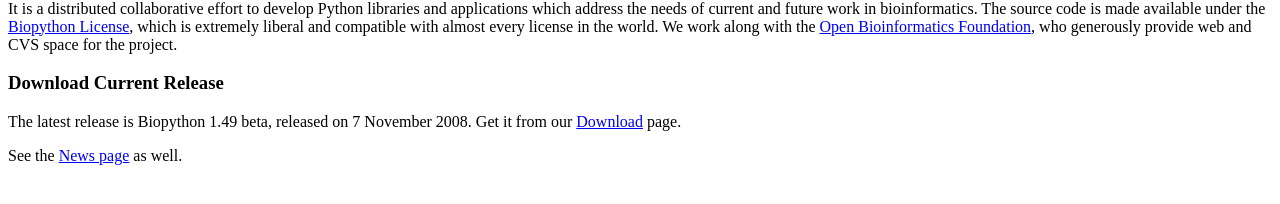
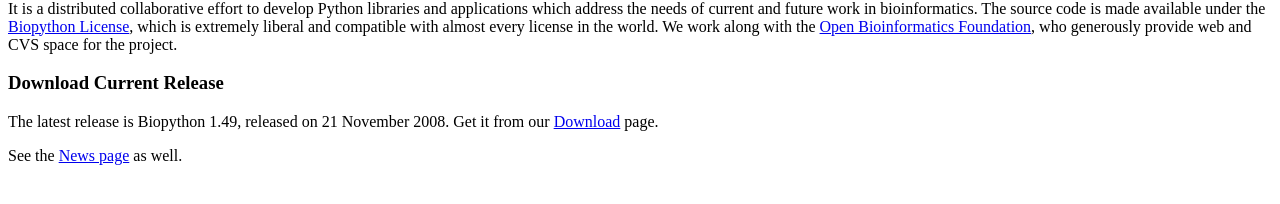
Before and after one commit to biopython/biopython.github.io, a Jekyll site: the page built from wiki/Biopython.md, in a window 1280 px wide. Shown: the part 155-359 px from the top of the page. Built offline with Jekyll 4.4.1, drawn with Linux system fonts in a browser that asks for light colours.

Commit message:
Biopython 1.49

```diff
--- a/wiki/Biopython.md
+++ b/wiki/Biopython.md
@@ -20,7 +20,7 @@ who generously provide web and CVS space for the project.
 
 ### Download Current Release
 
-The latest release is Biopython 1.49 beta, released on 7 November 2008.
-Get it from our [Download](Download "wikilink") page.
+The latest release is Biopython 1.49, released on 21 November 2008. Get
+it from our [Download](Download "wikilink") page.
 
 See the [News page](News "wikilink") as well.
```
Also changed, not shown: 1 other file.
